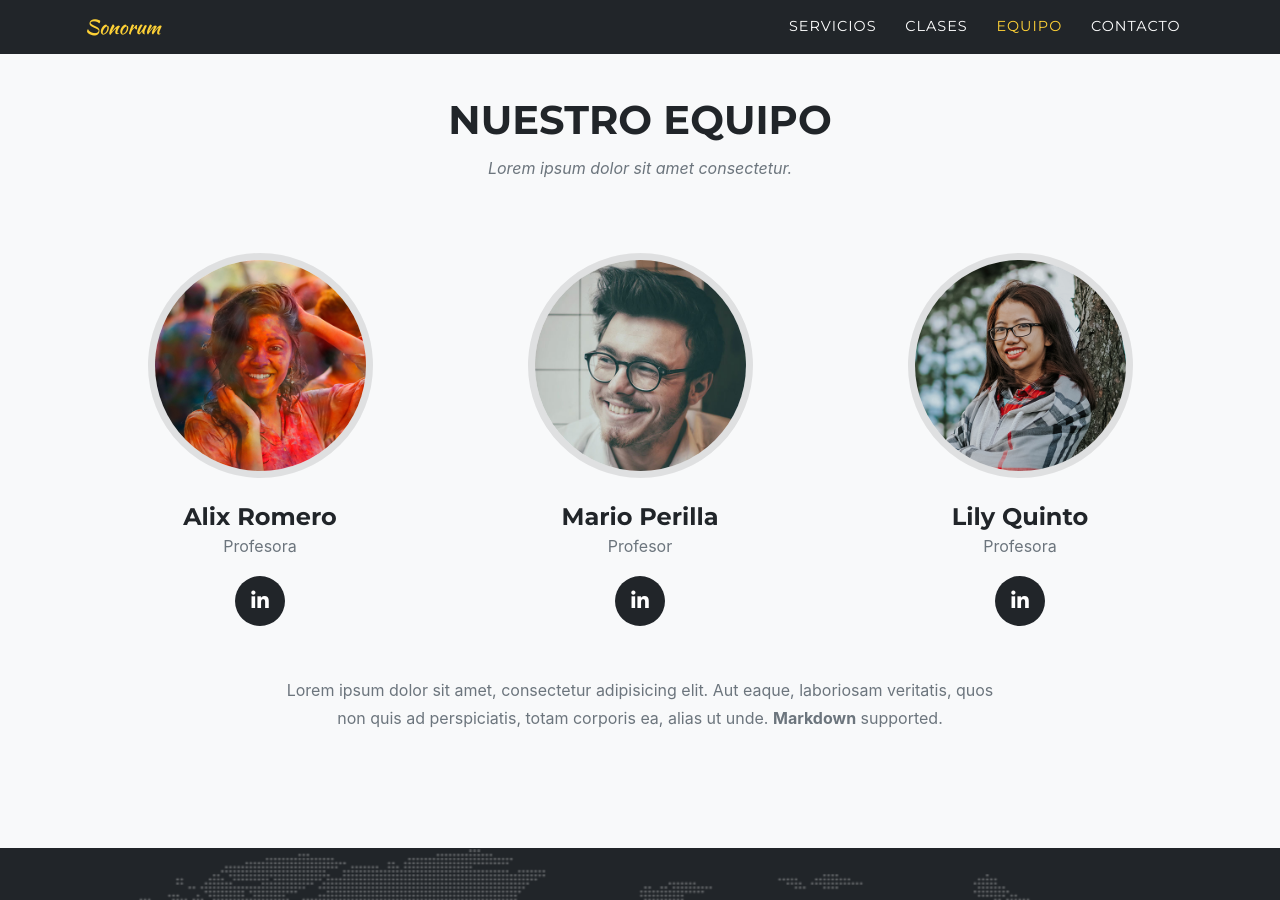
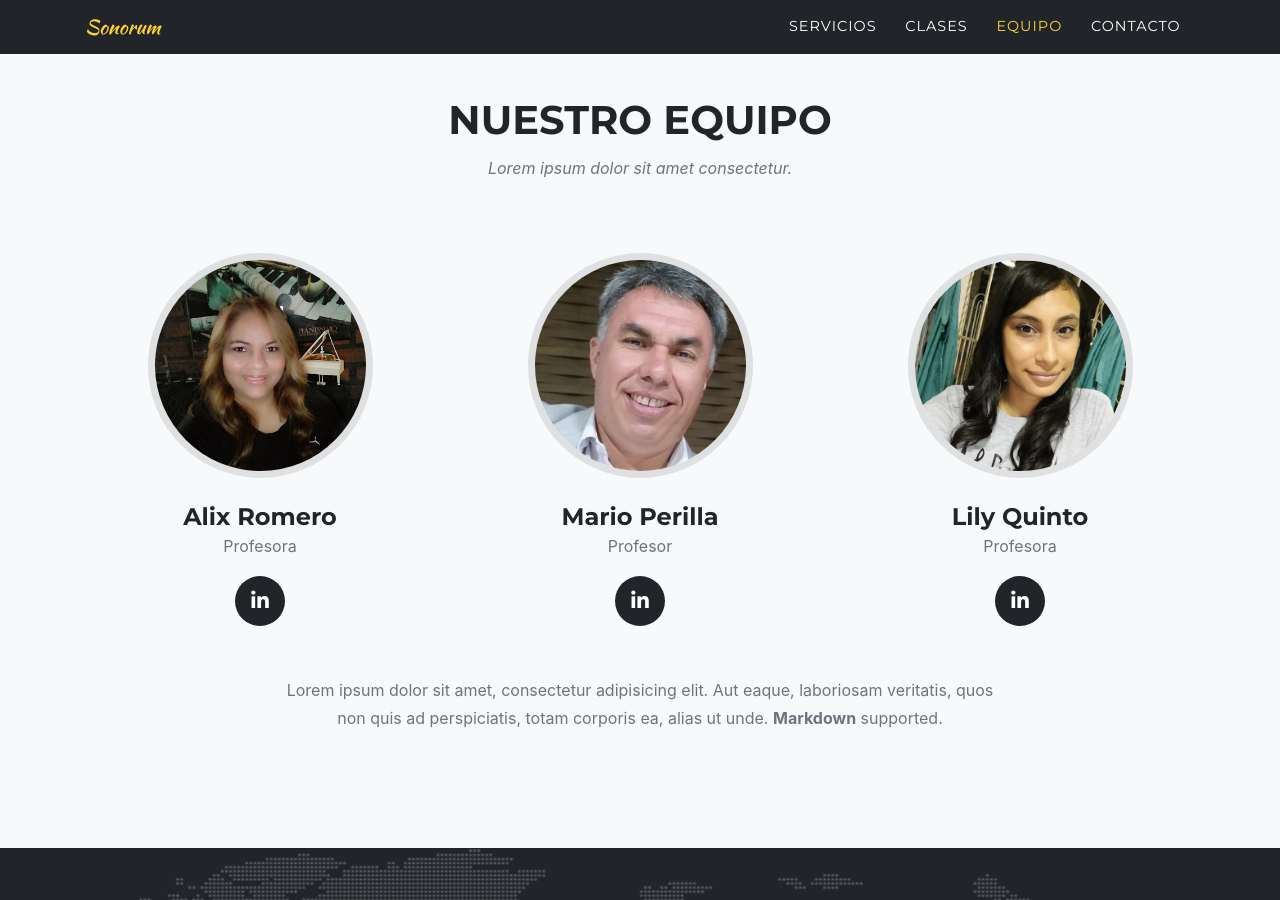
Before and after one commit to johnarmasq/jubilant-octo-giggle, a Jekyll site: the page built from index.md, in a window 1280 px wide and 900 px high, scrolled down 3198 px. Built offline with Jekyll 4.4.1, drawn with Linux system fonts in a browser that asks for light colours; some web fonts are replaced.

Commit message:
Added photos

```diff
--- a/_data/sitetext.yml
+++ b/_data/sitetext.yml
@@ -87,7 +87,7 @@ team:
     people:
       - name: "Alix Romero"
         role: "Profesora"
-        image: assets/img/team/1.jpg
+        image: assets/img/team/1.jpeg
         social:
           # - url: https://twitter.com
           #   icon: fab fa-twitter
@@ -97,7 +97,7 @@ team:
             icon: fab fa-linkedin-in
       - name: "Mario Perilla"
         role: "Profesor"
-        image: assets/img/team/2.jpg
+        image: assets/img/team/2.jpeg
         social:
           # - url: https://twitter.com
           #   icon: fab fa-twitter
@@ -107,7 +107,7 @@ team:
             icon: fab fa-linkedin-in
       - name: "Lily Quinto"
         role: "Profesora"
-        image: assets/img/team/3.jpg
+        image: assets/img/team/3.jpeg
         social:
           # - url: https://twitter.com
           #   icon: fab fa-twitter
```
Also changed, not shown: assets/img/team/1.jpeg (added), assets/img/team/1.jpg (deleted), assets/img/team/2.jpeg (added), assets/img/team/2.jpg (deleted), assets/img/team/3.jpeg (added), assets/img/team/3.jpg (deleted).
